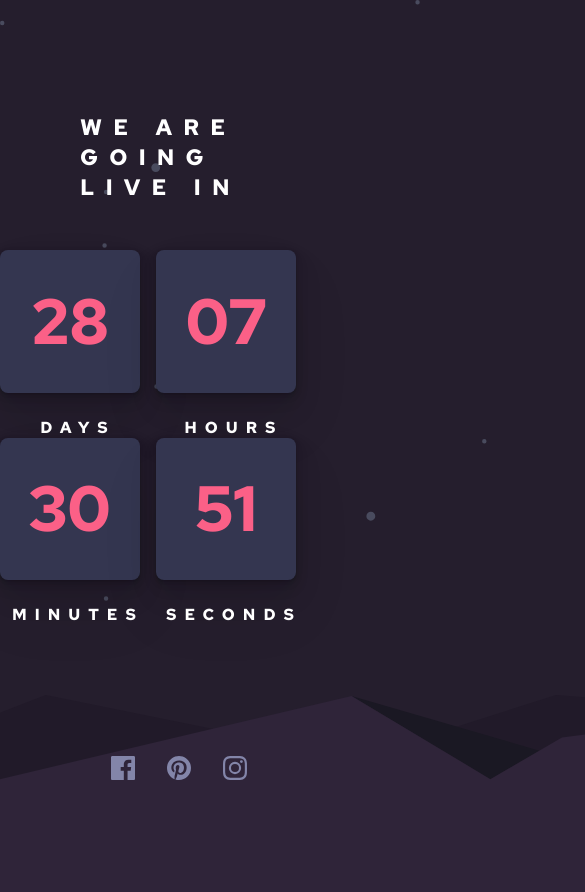
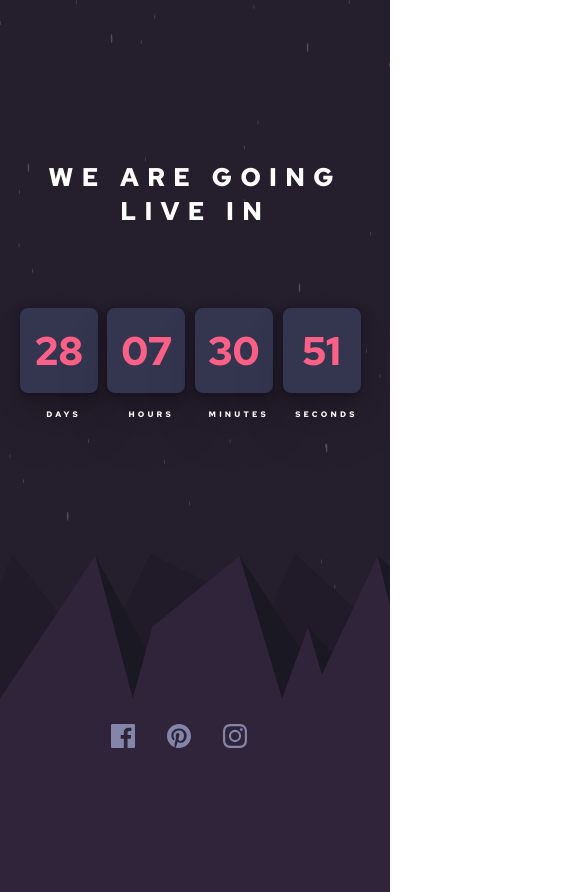
Before and after one commit to honeykhra/countdowntimer-react, a React (Create React App) app: page / in a window 390 px wide. Shown: the top 892 px of the page, 585 px wide, since content can reach past the window. Built offline with nearby package versions, Linux system fonts and the light colour scheme; the HTML template or start-up script is replaced by a standard one.

Commit message:
mobile responsiveness added

```diff
--- a/src/App.css
+++ b/src/App.css
@@ -1,5 +1,7 @@
 .app {
   height: 100vh;
+  max-width: 100vw;
+  overflow: hidden;
   /* background: var(--soft-red); */
 }
 
@@ -34,7 +36,6 @@
 
 .countdown-container {
   display: flex;
-  flex-wrap: wrap;
   text-align: center;
   color: var(--white);
 }
@@ -70,3 +71,69 @@
 .icon {
   margin-right: 2rem;
 }
+
+/* Mobile design */
+@media screen and (max-width: 500px) {
+  .app {
+    max-width: 100vw;
+    overflow: hidden;
+  }
+
+  .stars {
+    width: 100vw;
+  }
+  .content {
+    width: 100vw;
+    display: flex;
+    flex-direction: colum;
+    align-items: center;
+    /* justify-content: center; */
+  }
+  .hills {
+    height: 40vh;
+    width: 100vw;
+    z-index: -1;
+    position: absolute;
+  }
+
+  .heading {
+    text-align: center;
+    font-size: 1.6rem;
+    letter-spacing: 0.5rem;
+    text-transform: uppercase;
+    color: var(--white);
+    margin: 10rem 2rem 5rem;
+  }
+
+  .countdown-container {
+    width: 100vw;
+    display: flex;
+    justify-content: center;
+    text-align: center;
+    color: var(--white);
+  }
+
+  .box {
+    width: 20vw;
+    padding: 1rem 0;
+    background: var(--dark-desaturated-blue);
+    font-size: 2.5rem;
+    margin-right: 0.6rem;
+    color: var(--soft-red);
+    border-radius: 0.5rem;
+    box-shadow: rgba(0, 0, 0, 0.07) 0px 1px 2px, rgba(0, 0, 0, 0.07) 0px 2px 4px,
+      rgba(0, 0, 0, 0.07) 0px 4px 8px, rgba(0, 0, 0, 0.07) 0px 8px 16px,
+      rgba(0, 0, 0, 0.07) 0px 16px 32px, rgba(0, 0, 0, 0.07) 0px 32px 64px;
+  }
+
+  .dayshours {
+    margin-top: 1rem;
+    letter-spacing: 0.2rem;
+    font-size: 0.5rem;
+  }
+
+  /* Icons */
+  .icons {
+    bottom: 6rem;
+  }
+}
```
